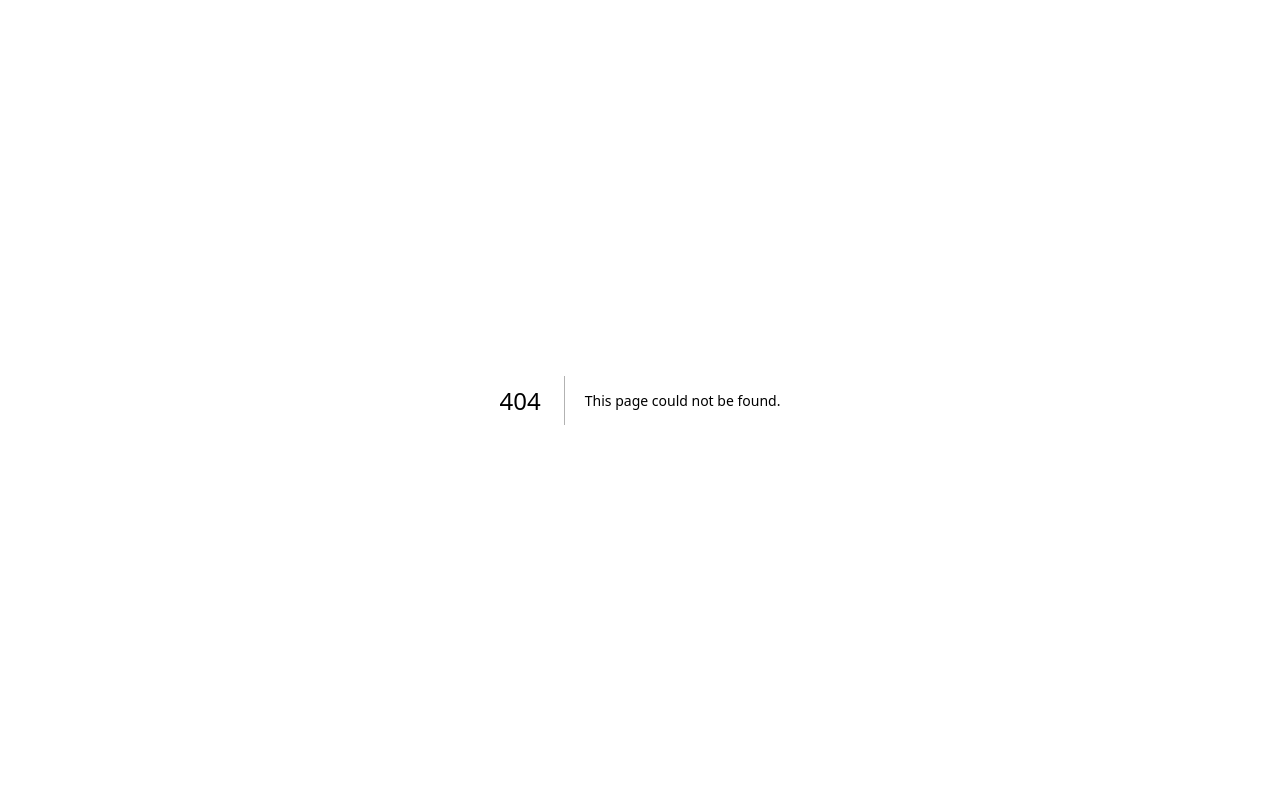
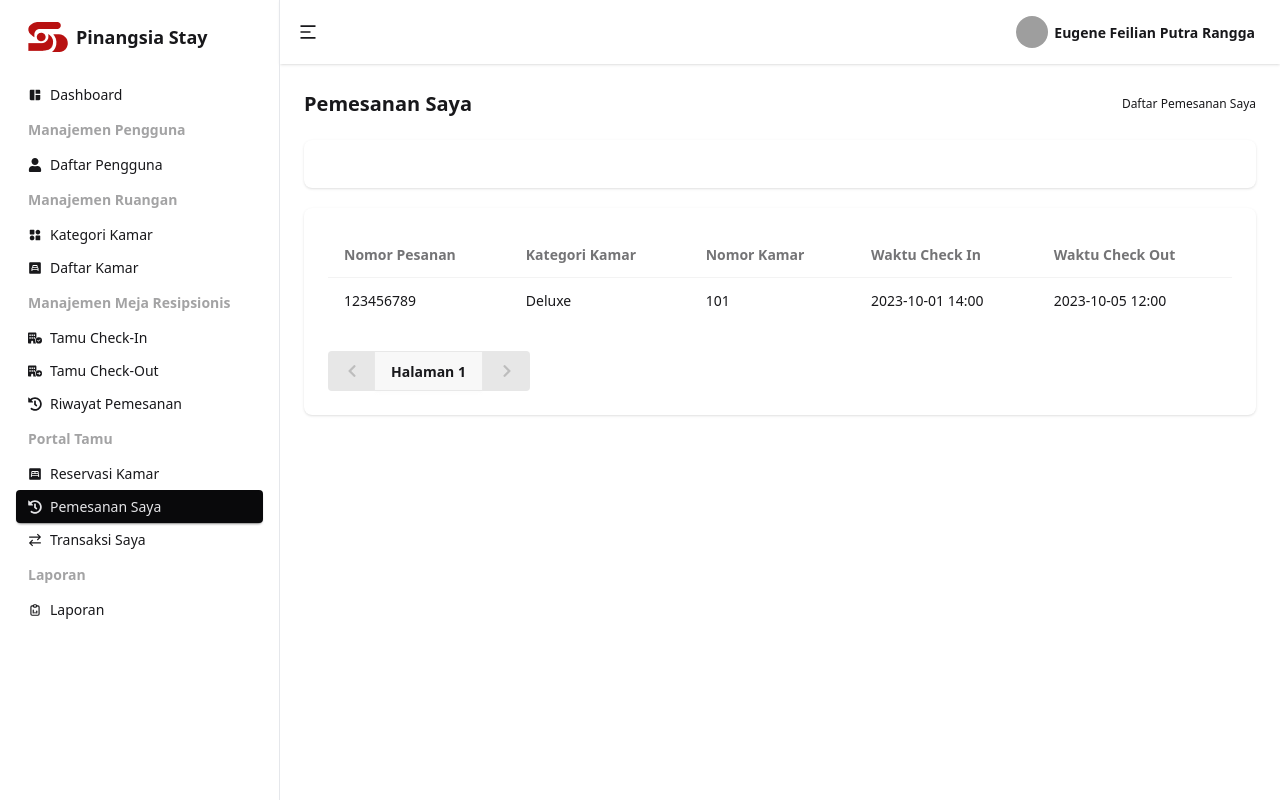
Before and after one commit to Eugene702/pinangsia-stay, a Next.js app: page /my-booking in a window 1280 px wide. Before the commit this address had no page. Built offline with nearby package versions, Linux system fonts and the light colour scheme; grey boxes are pictures that could not be loaded.

Commit message:
Feat: Menyelesaikan tampilan menu pemesanan saya

```diff
--- /dev/null
+++ b/src/app/(main)/my-booking/components/table.tsx
@@ -0,0 +1,34 @@
+import dynamic from "next/dynamic"
+
+const Pagination = dynamic(() => import('@/components/pagination'))
+const Table = () => {
+    return <>
+        <table className="table table-zebra">
+            <thead>
+                <tr>
+                    <th>Nomor Pesanan</th>
+                    <th>Kategori Kamar</th>
+                    <th>Nomor Kamar</th>
+                    <th>Waktu Check In</th>
+                    <th>Waktu Check Out</th>
+                </tr>
+            </thead>
+
+            <tbody>
+                <tr>
+                    <td>123456789</td>
+                    <td>Deluxe</td>
+                    <td>101</td>
+                    <td>2023-10-01 14:00</td>
+                    <td>2023-10-05 12:00</td>
+                </tr>
+            </tbody>
+        </table>
+
+        <Pagination
+            hasNext={false}
+            hasPrev={false} />
+    </>
+}
+
+export default Table
--- /dev/null
+++ b/src/app/(main)/my-booking/page.tsx
@@ -0,0 +1,33 @@
+import { Metadata } from "next"
+import dynamic from "next/dynamic"
+
+export const metadata: Metadata = {
+    title: "Pemesanan saya"
+}
+
+const Header = dynamic(() => import('@/components/header'))
+const Table = dynamic(() => import('./components/table'))
+
+const page = () => {
+    return <main>
+        <Header
+            title="Pemesanan Saya"
+            breadcrumbs={[
+                { text: "Daftar Pemesanan Saya" }
+            ]} />
+
+        <div className="mt-5 card bg-white shadow">
+            <div className="card-body">
+
+            </div>
+        </div>
+
+        <div className="mt-5 card bg-white shadow">
+            <div className="card-body">
+                <Table />
+            </div>
+        </div>
+    </main>
+}
+
+export default page
--- a/src/app/(main)/room-reservation/[id]/components/ui.tsx
+++ b/src/app/(main)/room-reservation/[id]/components/ui.tsx
@@ -1,5 +1,3 @@
-import Image from "next/image"
-
 const Ui = () => {
     return <div className="card lg:card-side">
         <figure>
```
